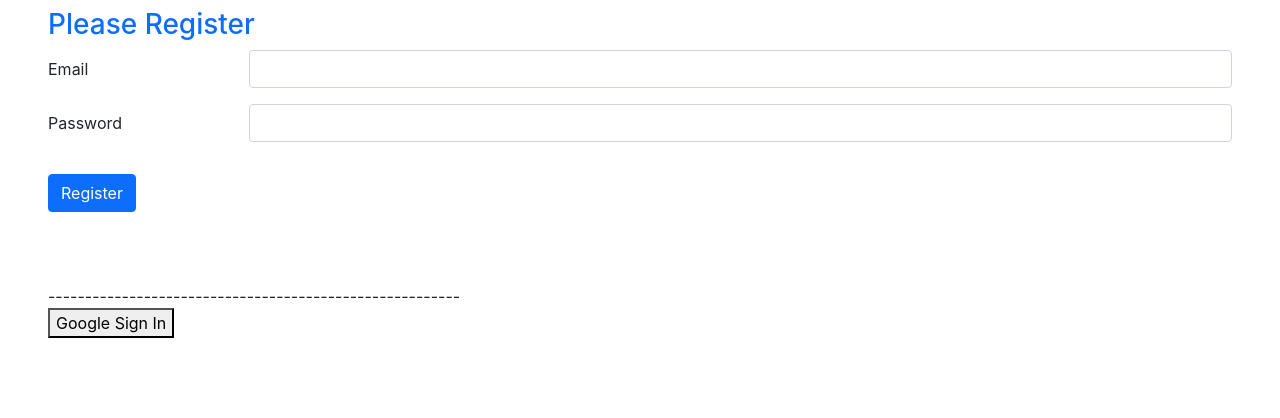
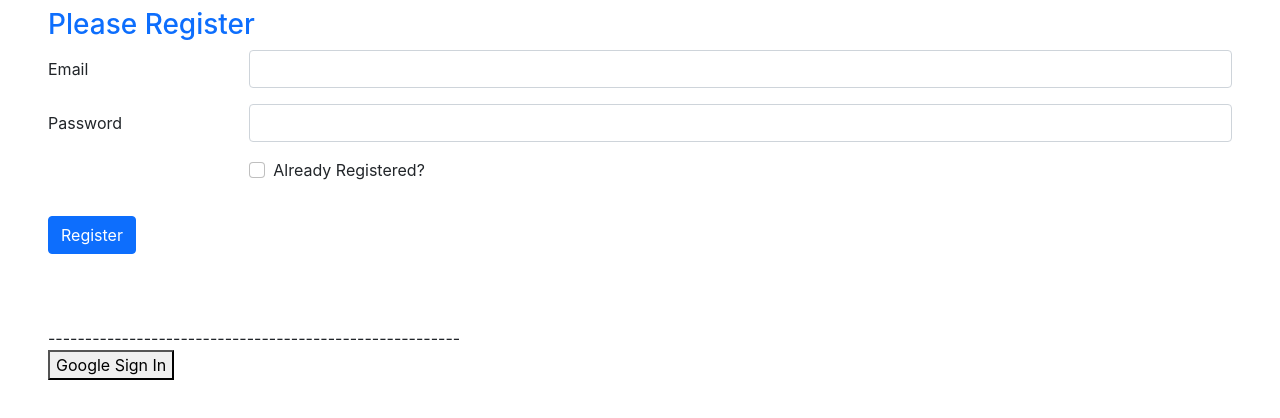
Before and after one commit to tawsifhye/react-firebase-authentication, a React (Create React App) app: page / in a window 1280 px wide. Shown: the top 418 px of the page. Built offline with nearby package versions, Linux system fonts and the light colour scheme.

Commit message:
oggle Registration and login, implement sign in with email password

```diff
--- a/src/App.js
+++ b/src/App.js
@@ -3,6 +3,7 @@ import {
   signInWithPopup,
   GoogleAuthProvider,
   createUserWithEmailAndPassword,
+  signInWithEmailAndPassword,
 } from "firebase/auth";
 import { useState } from "react";
 import "./App.css";
@@ -32,6 +33,7 @@ function App() {
   const [email, setEmail] = useState("");
   const [password, setPassword] = useState("");
   const [error, setError] = useState("");
+  const [isLogin, setIsLogin] = useState(false);
   const auth = getAuth();
   const handleGoogleSignIn = () => {
     signInWithPopup(auth, GoogleProvider).then((result) => {
@@ -57,6 +59,21 @@ function App() {
       setError("password must contain two Uppercase Letter");
       return;
     }
+
+    isLogin ? processLogin(email, password) : registerNewUser(email, password);
+  };
+
+  const processLogin = (email, password) => {
+    signInWithEmailAndPassword(auth, email, password)
+      .then((result) => {
+        const user = result.user;
+      })
+      .catch((error) => {
+        setError(error.message);
+      });
+  };
+
+  const registerNewUser = (email, password) => {
     createUserWithEmailAndPassword(auth, email, password)
       .then((result) => {
         const user = result.user;
@@ -67,10 +84,16 @@ function App() {
         setError(error.message);
       });
   };
+
+  const toggleLogin = (e) => {
+    setIsLogin(e.target.checked);
+  };
   return (
     <div className="mx-5 my-2">
       <form onSubmit={handleRegistration}>
-        <h3 className="text-primary">Please Register</h3>
+        <h3 className="text-primary">
+          Please {isLogin ? "Login" : "Register"}
+        </h3>
         <div className="row mb-3">
           <label htmlFor="inputEmail3" className="col-sm-2 col-form-label">
             Email
@@ -99,9 +122,24 @@ function App() {
             />
           </div>
         </div>
+        <div className="row mb-3">
+          <div className="col-sm-10 offset-sm-2">
+            <div className="form-check">
+              <input
+                onChange={toggleLogin}
+                className="form-check-input"
+                type="checkbox"
+                id="gridCheck1"
+              />
+              <label className="form-check-label" htmlFor="gridCheck1">
+                Already Registered?
+              </label>
+            </div>
+          </div>
+        </div>
         <div className="row mb-3 text-danger">{error}</div>
         <button type="submit" className="btn btn-primary">
-          Register
+          {isLogin ? "Login" : "Register"}
         </button>
       </form>
       <div></div>
--- a/src/Firebase/firebase.confog.js
+++ b/src/Firebase/firebase.confog.js
@@ -1,3 +1,10 @@
-const firebaseConfig = {};
+const firebaseConfig = {
+  apiKey: "AIzaSyAXX7b7EIyig8wv9HnL2Zr4mkT9lWQthqk",
+  authDomain: "react-firebase-authentic-1042a.firebaseapp.com",
+  projectId: "react-firebase-authentic-1042a",
+  storageBucket: "react-firebase-authentic-1042a.appspot.com",
+  messagingSenderId: "914415492474",
+  appId: "1:914415492474:web:6d7847424906edfbcc0ac3",
+};
 
 export default firebaseConfig;
```
